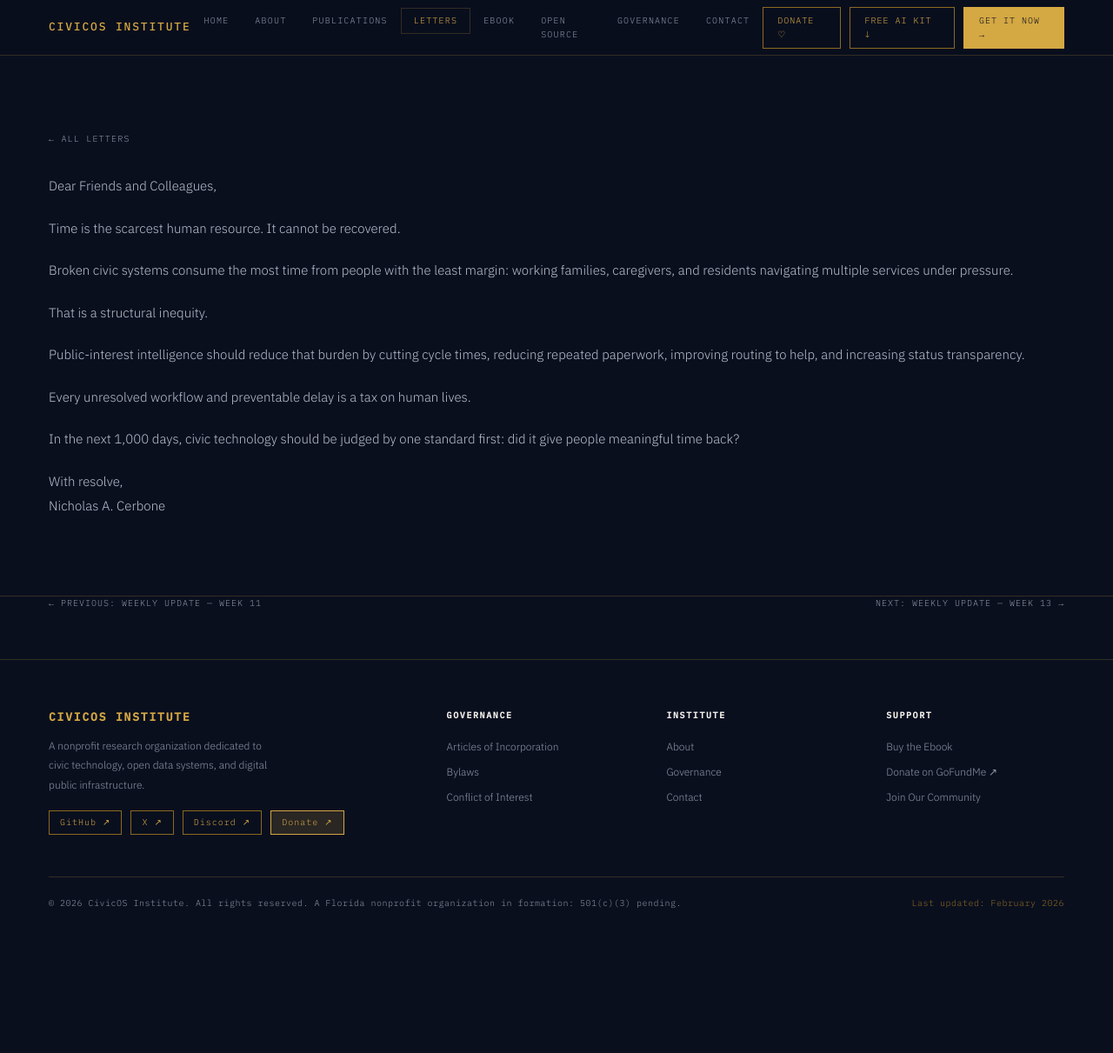
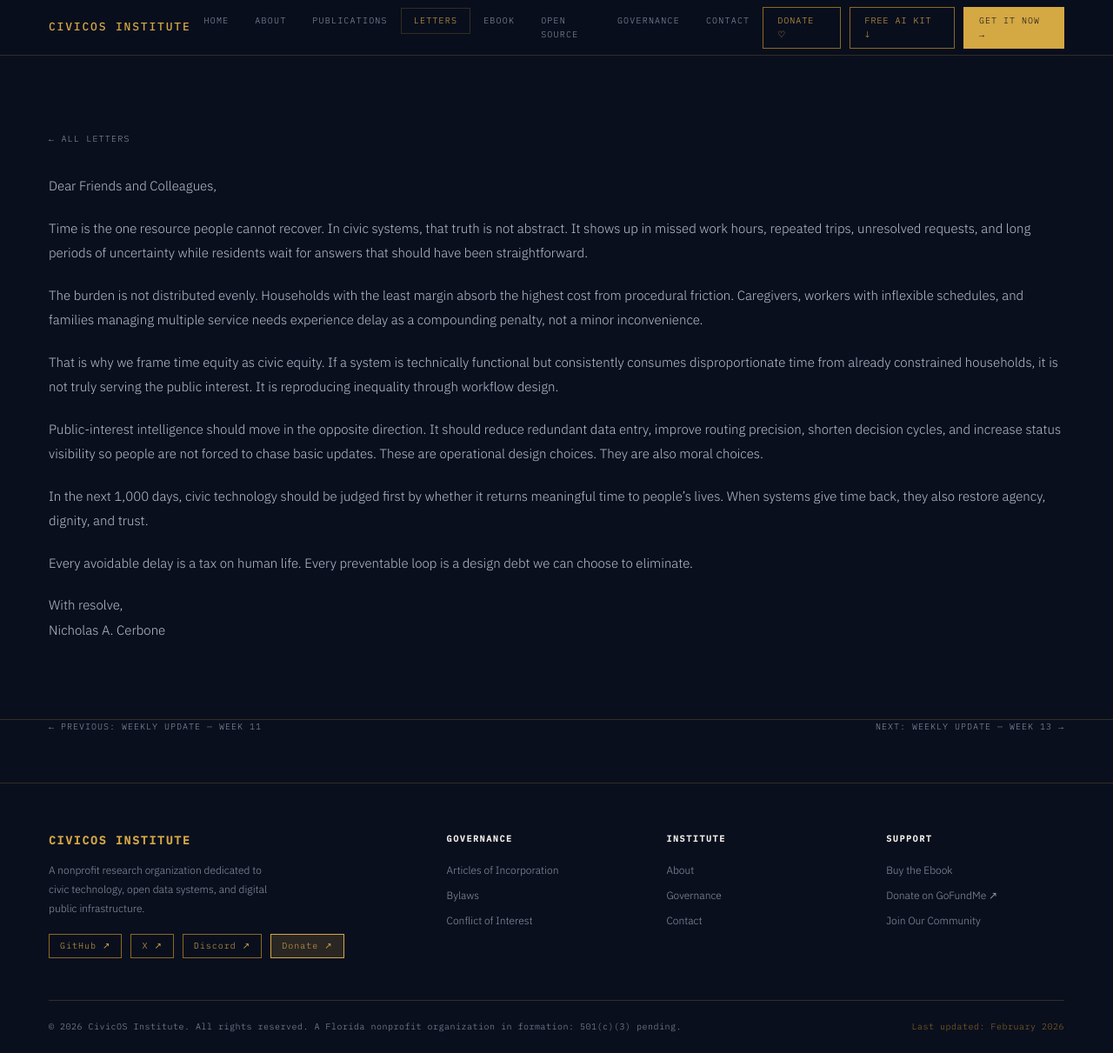
Before and after one commit to CivicOSInstitute/civicos-institute.github.io, a Jekyll site: the page built from _letters/2026-03-24-week-12.html, in a window 1280 px wide and 1211 px high. Shown: the whole window at 87% size. Built offline with Jekyll 4.4.1, drawn with Linux system fonts in a browser that asks for light colours; some web fonts are replaced.

Commit message:
Expand week 12 letter to long-form v2 tone consistency

```diff
--- a/_letters/2026-03-24-week-12.html
+++ b/_letters/2026-03-24-week-12.html
@@ -12,11 +12,11 @@ permalink: /letters/week-12-2026/
 
 <div class="letter-body">
 <p>Dear Friends and Colleagues,</p>
-<p>Time is the scarcest human resource. It cannot be recovered.</p>
-<p>Broken civic systems consume the most time from people with the least margin: working families, caregivers, and residents navigating multiple services under pressure.</p>
-<p>That is a structural inequity.</p>
-<p>Public-interest intelligence should reduce that burden by cutting cycle times, reducing repeated paperwork, improving routing to help, and increasing status transparency.</p>
-<p>Every unresolved workflow and preventable delay is a tax on human lives.</p>
-<p>In the next 1,000 days, civic technology should be judged by one standard first: did it give people meaningful time back?</p>
+<p>Time is the one resource people cannot recover. In civic systems, that truth is not abstract. It shows up in missed work hours, repeated trips, unresolved requests, and long periods of uncertainty while residents wait for answers that should have been straightforward.</p>
+<p>The burden is not distributed evenly. Households with the least margin absorb the highest cost from procedural friction. Caregivers, workers with inflexible schedules, and families managing multiple service needs experience delay as a compounding penalty, not a minor inconvenience.</p>
+<p>That is why we frame time equity as civic equity. If a system is technically functional but consistently consumes disproportionate time from already constrained households, it is not truly serving the public interest. It is reproducing inequality through workflow design.</p>
+<p>Public-interest intelligence should move in the opposite direction. It should reduce redundant data entry, improve routing precision, shorten decision cycles, and increase status visibility so people are not forced to chase basic updates. These are operational design choices. They are also moral choices.</p>
+<p>In the next 1,000 days, civic technology should be judged first by whether it returns meaningful time to people’s lives. When systems give time back, they also restore agency, dignity, and trust.</p>
+<p>Every avoidable delay is a tax on human life. Every preventable loop is a design debt we can choose to eliminate.</p>
 <p>With resolve,<br>Nicholas A. Cerbone</p>
 </div>
```
